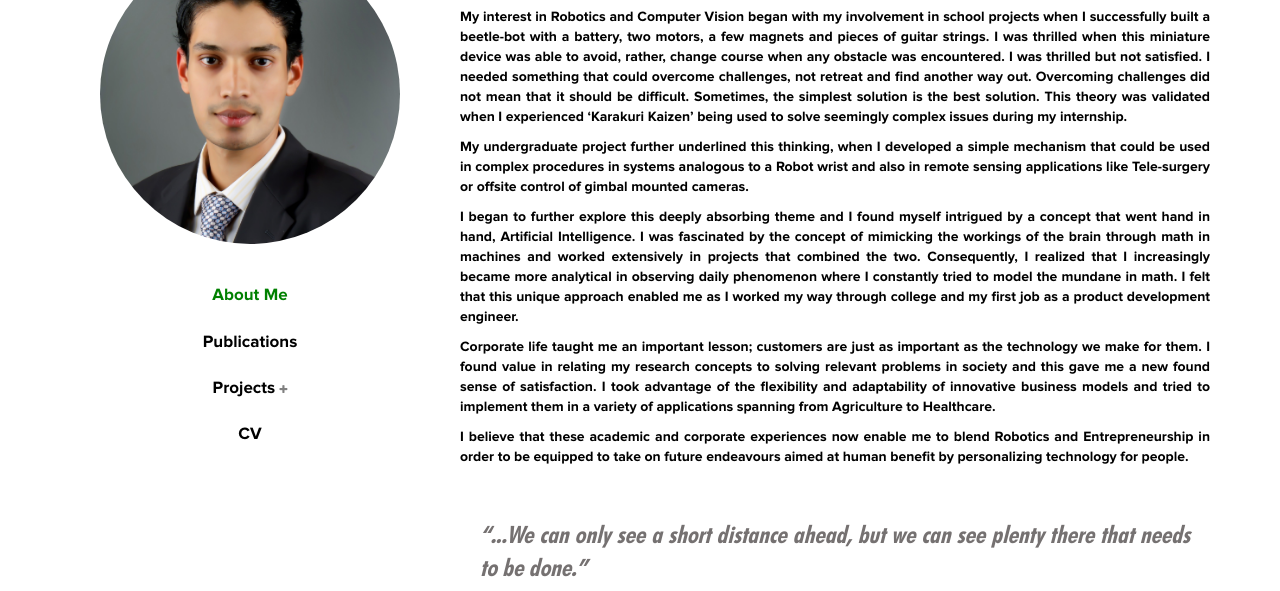
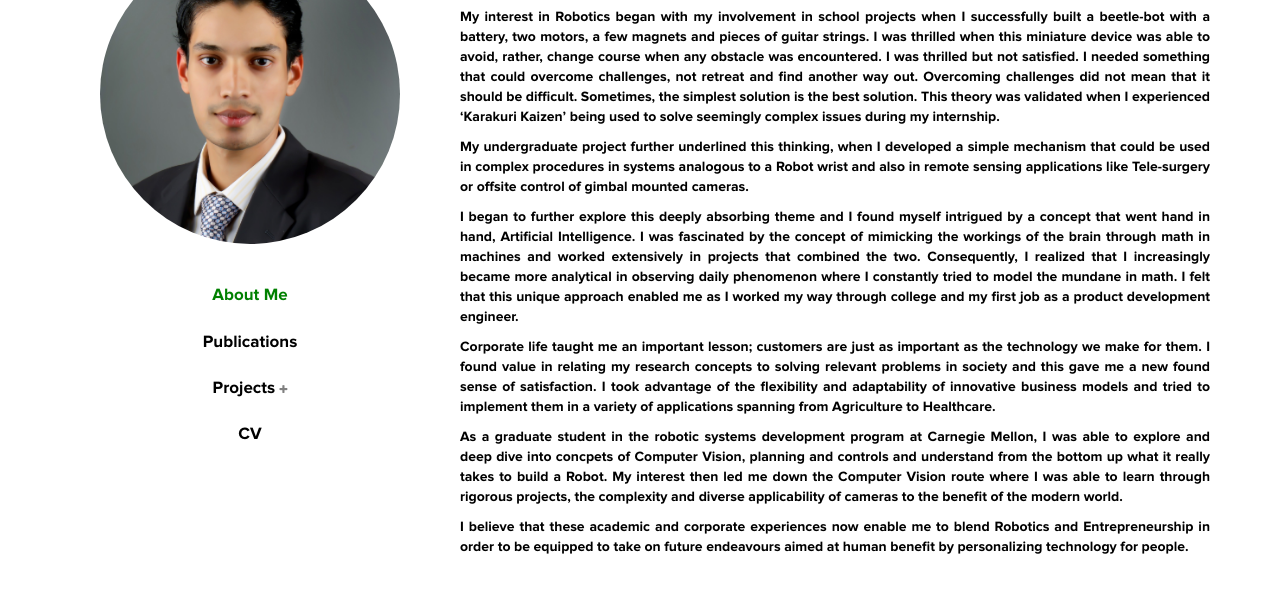
Before and after one commit to ShasaAntao/shasaantao.github.io, a plain HTML site: page index.html in a window 1280 px wide. Shown: the part 203-794 px from the top of the page. Drawn offline with nearby package versions, Linux system fonts and the light colour scheme; files whose address does not match are found by name.

Commit message:
Update index.html

```diff
--- a/index.html
+++ b/index.html
@@ -129,7 +129,7 @@
 						</div>
 						<div class="col-md-8 about-mecontent">
 							<h2 style="text-align: center;font-size: 30px;">About Me</h2>
-							<p>My interest in Robotics and Computer Vision began with my involvement in school projects when I successfully built a beetle-bot with a battery, two motors, a few magnets and pieces of guitar strings. I was thrilled when this miniature device was able to avoid, rather, change course when any obstacle was encountered. I  was thrilled but not satisfied. I needed something that could overcome challenges, not retreat and find another way out. Overcoming challenges did not mean that it should be difficult. Sometimes, the simplest solution is the best solution. This theory was validated when I experienced ‘Karakuri Kaizen’ being used to solve seemingly complex issues during my internship.
+							<p>My interest in Robotics began with my involvement in school projects when I successfully built a beetle-bot with a battery, two motors, a few magnets and pieces of guitar strings. I was thrilled when this miniature device was able to avoid, rather, change course when any obstacle was encountered. I  was thrilled but not satisfied. I needed something that could overcome challenges, not retreat and find another way out. Overcoming challenges did not mean that it should be difficult. Sometimes, the simplest solution is the best solution. This theory was validated when I experienced ‘Karakuri Kaizen’ being used to solve seemingly complex issues during my internship.
 							</p>
 							<p>My undergraduate project further underlined this thinking, when I developed a simple mechanism that could be used in complex procedures in systems analogous to a Robot wrist and also in remote sensing applications like Tele-surgery or offsite control of gimbal mounted cameras.</p>
 
@@ -137,6 +137,8 @@
 							</p>
 
 							<p>Corporate life taught me an important lesson; customers are just as important as the technology we make for them. I found value in relating my research concepts to solving relevant problems in society and this gave me a new found sense of satisfaction. I took advantage of the flexibility and adaptability of innovative business models and tried to implement them in a variety of applications spanning from Agriculture to Healthcare.</p>
+
+							<p>As a graduate student in the robotic systems development program at Carnegie Mellon, I was able to explore and deep dive into concpets of Computer Vision, planning and controls and understand from the bottom up what it really takes to build a Robot. My interest then led me down the Computer Vision route where I was able to learn through rigorous projects, the complexity and diverse applicability of cameras to the benefit of the modern world.
 
 							<p>I believe that these academic and corporate experiences now enable me to blend Robotics and Entrepreneurship in order to be equipped to take on future endeavours aimed at human benefit by personalizing technology for people.</p>
 
```
